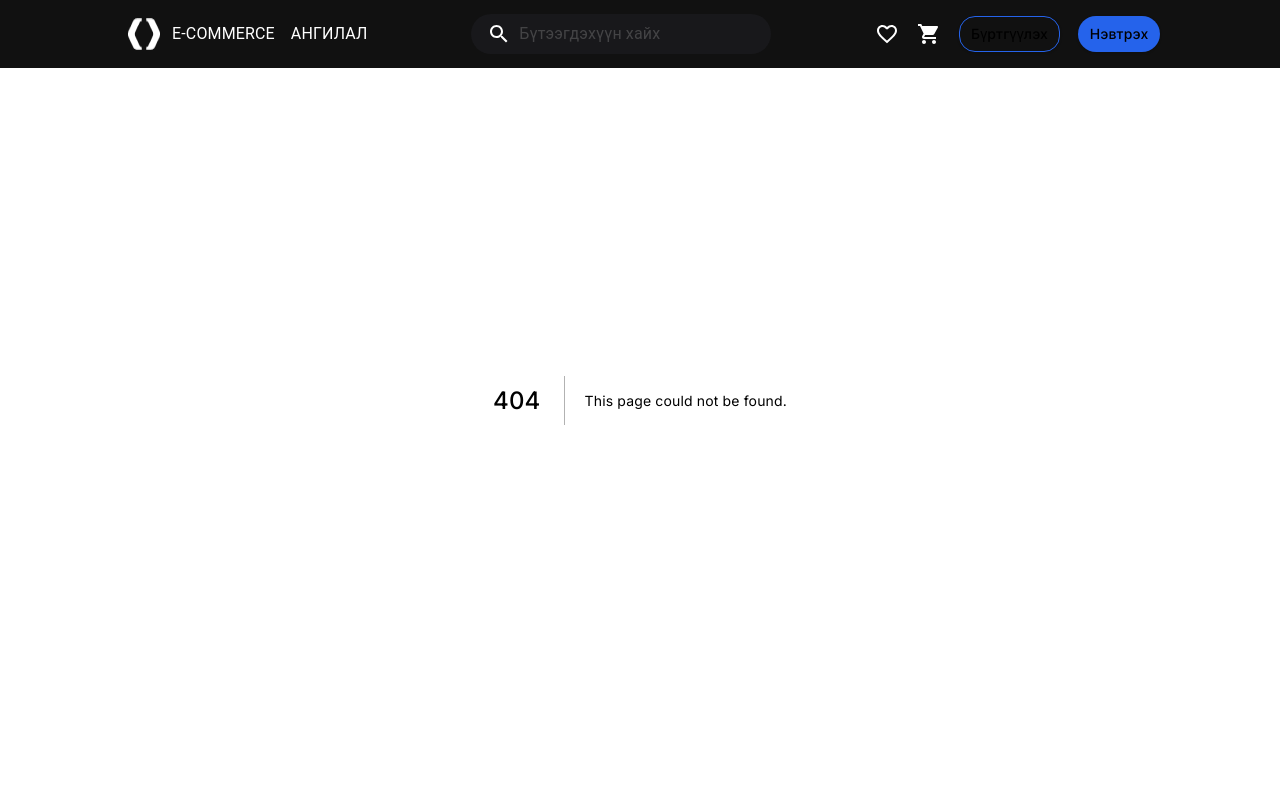
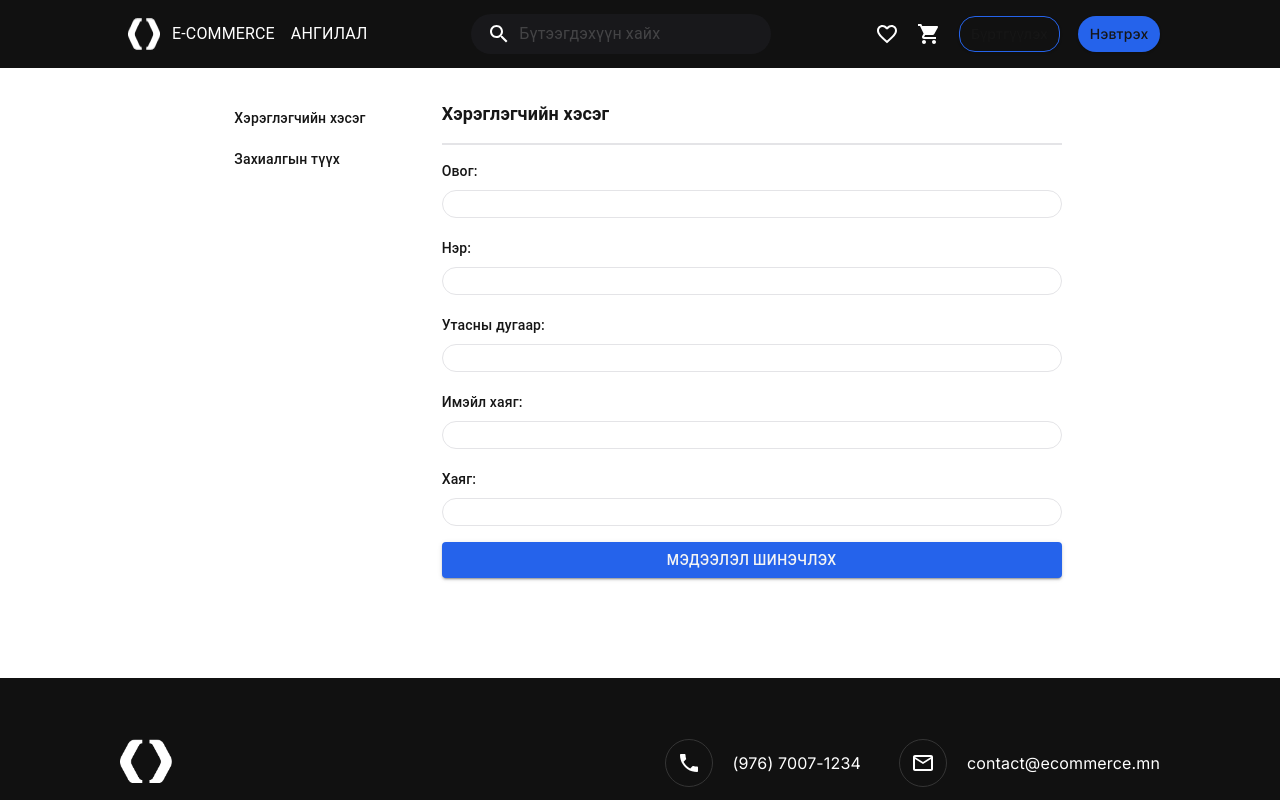
Before and after one commit to leap-1e-team1/E-COMMERCE, a Next.js app in the folder front-end/: page /user in a window 1280 px wide. Before the commit this address had no page. Shown: the top 800 px of the page. Built offline with nearby package versions, Linux system fonts and the light colour scheme.

Commit message:
userpage

```diff
--- /dev/null
+++ b/front-end/src/app/user/page.tsx
@@ -0,0 +1,136 @@
+"use client";
+
+import { CustomButton } from "@/components/Button";
+import { Stack, Typography, TextField } from "@mui/material";
+
+const User = () => {
+  return (
+    <Stack
+      justifyContent={"center"}
+      direction={"row"}
+      gap={"60px"}
+      mt={"100px"}
+      mb={"100px"}
+    >
+      <Stack direction={"column"} gap={"4px"}>
+        <Typography
+          fontSize={"14px"}
+          py={2}
+          px={4}
+          fontWeight={"500"}
+          bgcolor={"#FFFFFF"}
+          borderRadius="9999px"
+        >
+          Хэрэглэгчийн хэсэг
+        </Typography>
+        <Typography fontSize={"14px"} py={2} px={4} fontWeight={"500"}>
+          Захиалгын түүх
+        </Typography>
+      </Stack>
+      <Stack gap={"16px"} direction={"column"}>
+        <Typography fontSize={"18px"} fontWeight={"700"}>
+          Хэрэглэгчийн хэсэг
+        </Typography>
+        <Stack sx={{ border: "1px solid #E4E4E7" }}></Stack>
+        <Stack direction={"column"} gap={"20px"}>
+          <Stack gap={"8px"}>
+            <Typography fontSize={"14px"} fontWeight={"500"}>
+              Овог:
+            </Typography>
+            <input
+              type="text"
+              style={{
+                width: "620px",
+                height: "28px",
+                border: "1px solid #E4E4E7",
+                borderRadius: "18px",
+                paddingBlock: "12px",
+                paddingInline: "4px",
+                backgroundColor: "#FFFFFF",
+              }}
+            />
+          </Stack>
+          <Stack gap={"8px"}>
+            <Typography fontSize={"14px"} fontWeight={"500"}>
+              Нэр:
+            </Typography>
+            <input
+              type="text"
+              style={{
+                width: "620px",
+                height: "28px",
+                border: "1px solid #E4E4E7",
+                borderRadius: "18px",
+                paddingBlock: "12px",
+                paddingInline: "4px",
+                backgroundColor: "#FFFFFF",
+              }}
+            />
+          </Stack>
+          <Stack gap={"8px"}>
+            <Typography fontSize={"14px"} fontWeight={"500"}>
+              Утасны дугаар:
+            </Typography>
+            <input
+              type="text"
+              style={{
+                width: "620px",
+                height: "28px",
+                border: "1px solid #E4E4E7",
+                borderRadius: "18px",
+                paddingBlock: "12px",
+                paddingInline: "4px",
+                backgroundColor: "#FFFFFF",
+              }}
+            />
+          </Stack>
+          <Stack gap={"8px"}>
+            <Typography fontSize={"14px"} fontWeight={"500"}>
+              Имэйл хаяг:
+            </Typography>
+            <input
+              type="text"
+              style={{
+                width: "620px",
+                height: "28px",
+                border: "1px solid #E4E4E7",
+                borderRadius: "18px",
+                paddingBlock: "12px",
+                paddingInline: "4px",
+                backgroundColor: "#FFFFFF",
+              }}
+            />
+          </Stack>
+          <Stack gap={"8px"}>
+            <Typography fontSize={"14px"} fontWeight={"500"}>
+              Хаяг:
+            </Typography>
+            <input
+              type="text"
+              style={{
+                width: "620px",
+                height: "28px",
+                border: "1px solid #E4E4E7",
+                borderRadius: "18px",
+                paddingBlock: "12px",
+                paddingInline: "4px",
+                backgroundColor: "#FFFFFF",
+              }}
+            />
+          </Stack>
+        </Stack>
+        <CustomButton
+          text="Мэдээлэл шинэчлэх"
+          textColor="background.paper"
+          handleClick={() => console.log("Button clicked!")}
+          bgColor="secondary.main"
+          hoverColor="secondary.main"
+          height="36px"
+          border="secondary.main"
+        />
+      </Stack>
+    </Stack>
+  );
+};
+
+export default User;
--- a/front-end/src/components/Input.tsx
+++ b/front-end/src/components/Input.tsx
@@ -7,6 +7,7 @@ type InputProps = {
   placeholder: string;
   helperText: string;
   inputHandler: () => void;
+  sx?: any;
 };
 
 export const Input = ({
@@ -14,11 +15,13 @@ export const Input = ({
   placeholder,
   helperText,
   inputHandler,
+  sx,
 }: InputProps) => {
   return (
     <TextField
       label={label}
       variant="outlined"
+      sx={sx}
       //   sx={{ py: 2, px: 3, height: "36px" }}
       placeholder={placeholder}
       helperText={helperText}
```
